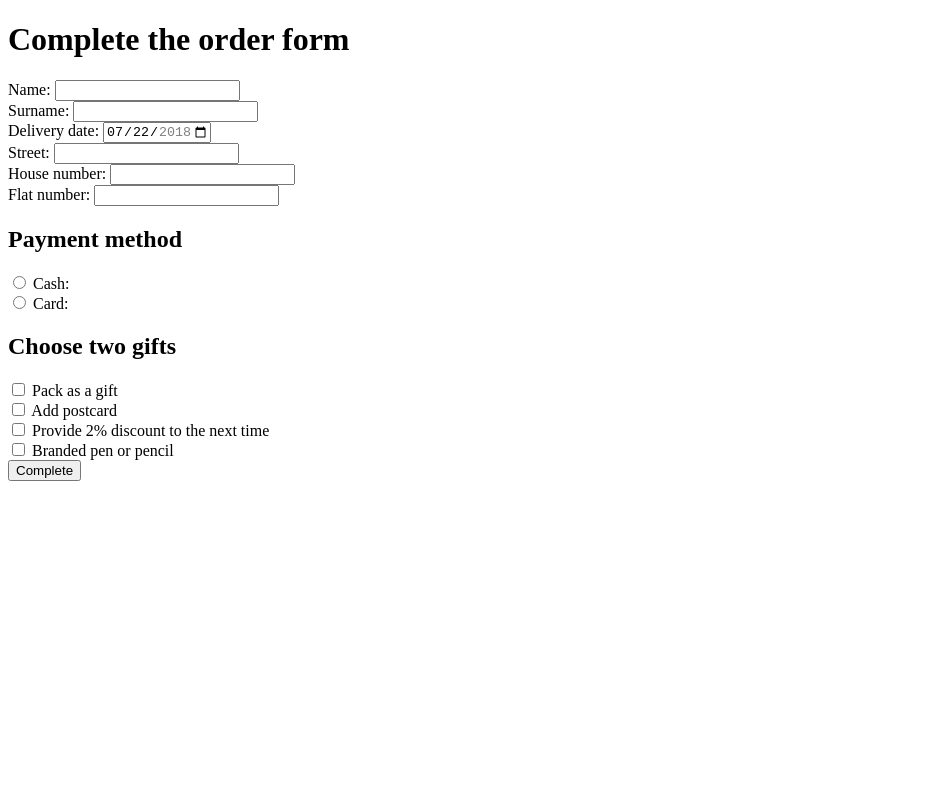
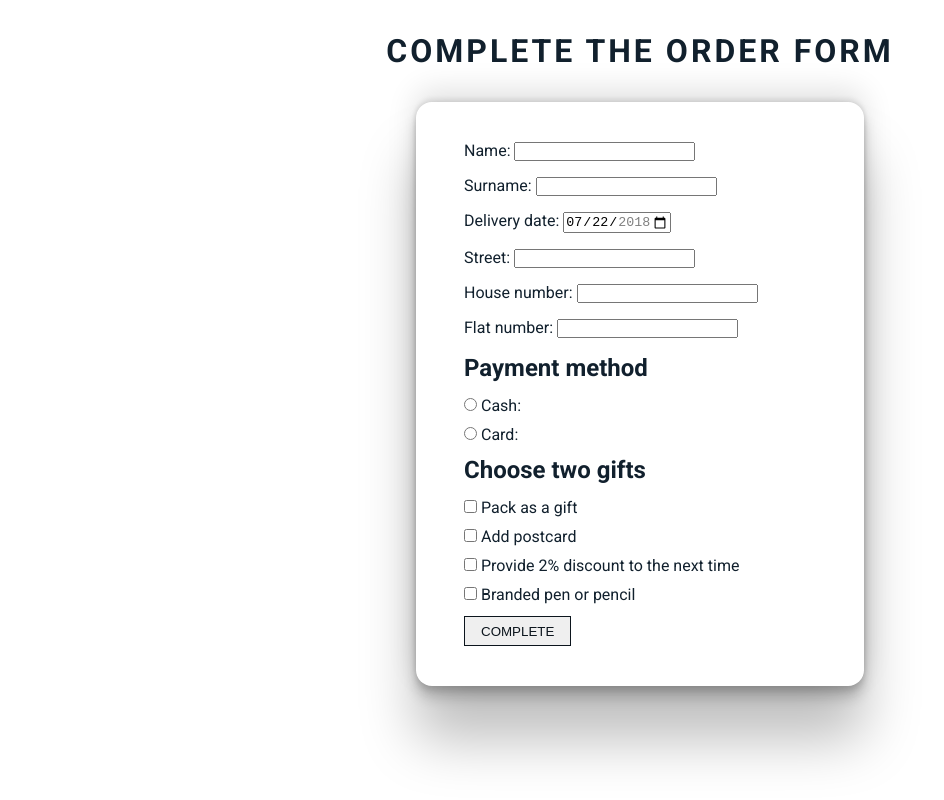
Before and after one commit to vitalii-moroz-ua/book-shop, a website: page order_form/order.html in a window 1280 px wide. Shown: the whole page, without its empty margins (0-944 px from the left). Drawn offline with Linux system fonts and the light colour scheme.

Commit message:
feat: add style to order form

```diff
--- a/order_form/order.html
+++ b/order_form/order.html
@@ -9,7 +9,7 @@
   </head>
   <body>
     <header>
-      <h1 class="form-header">Complete the order form</h1>
+      <h1 class="form-heading">Complete the order form</h1>
     </header>
     <main>
       <form action="" class="order-form">
@@ -56,7 +56,7 @@
         <input type="checkbox" id="pen" name="gifts" />
         <label for="pen">Branded pen or pencil</label><br />
 
-        <button type="submit">Complete</button>
+        <button type="submit" class="complete-btn">Complete</button>
       </form>
     </main>
     <footer></footer>
--- a/order_form/style.css
+++ b/order_form/style.css
@@ -0,0 +1,57 @@
+@import url("https://fonts.googleapis.com/css2?family=Roboto:wght@300;400;500;700&display=swap");
+
+* {
+  margin: 0;
+  padding: 0;
+  box-sizing: border-box;
+}
+.form-heading {
+  text-align: center;
+  margin-block: 2rem;
+  text-transform: uppercase;
+  font-size: 2rem;
+  letter-spacing: 3px;
+}
+body {
+  font-family: "Roboto", sans-serif;
+  color: rgb(17, 32, 45);
+}
+
+main {
+  display: flex;
+  justify-content: center;
+  align-items: center;
+}
+
+.order-form {
+  padding: 2rem 3rem 2rem 3rem;
+  border-radius: 1rem;
+  min-width: 380px;
+  overflow: auto;
+  width: 35%;
+  margin-bottom: 2rem;
+  box-shadow: rgba(0, 0, 0, 0.25) 0px 54px 55px,
+    rgba(0, 0, 0, 0.12) 0px -12px 30px, rgba(0, 0, 0, 0.12) 0px 4px 6px,
+    rgba(0, 0, 0, 0.17) 0px 12px 13px, rgba(0, 0, 0, 0.09) 0px -3px 5px;
+}
+
+.order-form > * {
+  margin-block: 0.5rem;
+}
+
+.complete-btn {
+  text-decoration: none;
+  text-transform: uppercase;
+  border: 1px solid hsl(207, 43%, 8%);
+  color: hsl(207, 43%, 8%);
+  transition: all 0.3s ease-in-out;
+  padding-inline: 1rem;
+  padding-block: 0.4rem;
+}
+
+.complete-btn:hover {
+  color: hsl(0, 0%, 100%);
+  border-color: hsl(0, 0%, 100%);
+  background-color: hsl(207, 43%, 8%);
+  cursor: pointer;
+}
```
